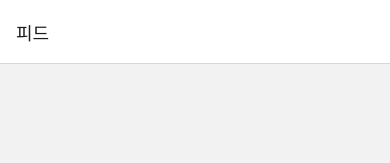
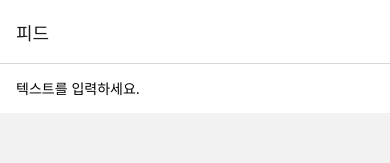
Before and after one commit to velopert/DayLog, a React Native app: screen /Feeds in a window 390 px wide. Shown: the top 163 px of the page. Built offline with nearby package versions, Linux system fonts and the light colour scheme.

Commit message:
6.2 Context

```diff
--- a/App.js
+++ b/App.js
@@ -1,11 +1,14 @@
 import React from 'react';
 import {NavigationContainer} from '@react-navigation/native';
 import RootStack from './screens/RootStack';
+import {LogContextProvider} from './contexts/LogContext';
 
 function App() {
   return (
     <NavigationContainer>
-      <RootStack />
+      <LogContextProvider>
+        <RootStack />
+      </LogContextProvider>
     </NavigationContainer>
   );
 }
--- /dev/null
+++ b/contexts/LogContext.js
@@ -0,0 +1,15 @@
+import React from 'react';
+import {createContext, useState} from 'react';
+
+const LogContext = createContext();
+
+export function LogContextProvider({children}) {
+  const [text, setText] = useState('');
+  return (
+    <LogContext.Provider value={{text, setText}}>
+      {children}
+    </LogContext.Provider>
+  );
+}
+
+export default LogContext;
--- a/screens/CalendarScreen.js
+++ b/screens/CalendarScreen.js
@@ -1,12 +1,22 @@
-import React from 'react';
-import {StyleSheet, View} from 'react-native';
+import React, {useContext} from 'react';
+import {StyleSheet, Text, View} from 'react-native';
+import LogContext from '../contexts/LogContext';
 
 function CalendarScreen() {
-  return <View style={styles.block} />;
+  const {text} = useContext(LogContext);
+  return (
+    <View style={styles.block}>
+      <Text style={styles.text}>text: {text}</Text>
+    </View>
+  );
 }
 
 const styles = StyleSheet.create({
   block: {},
+  text: {
+    padding: 16,
+    fontSize: 24,
+  },
 });
 
 export default CalendarScreen;
--- a/screens/FeedsScreen.js
+++ b/screens/FeedsScreen.js
@@ -1,12 +1,26 @@
-import React from 'react';
-import {StyleSheet, View} from 'react-native';
+import React, {useContext} from 'react';
+import {StyleSheet, View, TextInput} from 'react-native';
+import LogContext from '../contexts/LogContext';
 
 function FeedsScreen() {
-  return <View style={styles.block} />;
+  const {text, setText} = useContext(LogContext);
+  return (
+    <View style={styles.block}>
+      <TextInput
+        value={text}
+        onChangeText={setText}
+        placeholder="텍스트를 입력하세요."
+        style={styles.input}
+      />
+    </View>
+  );
 }
 
 const styles = StyleSheet.create({
-  block: {},
+  input: {
+    padding: 16,
+    backgroundColor: 'white',
+  },
 });
 
 export default FeedsScreen;
```
